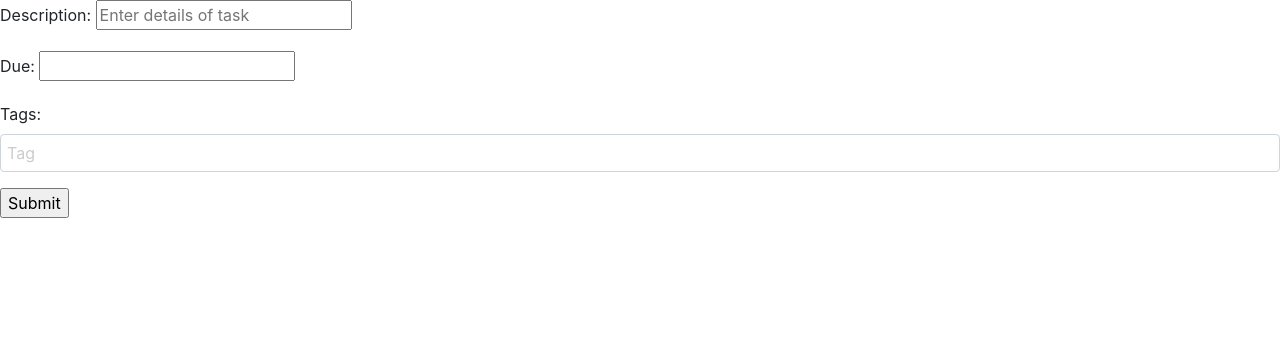
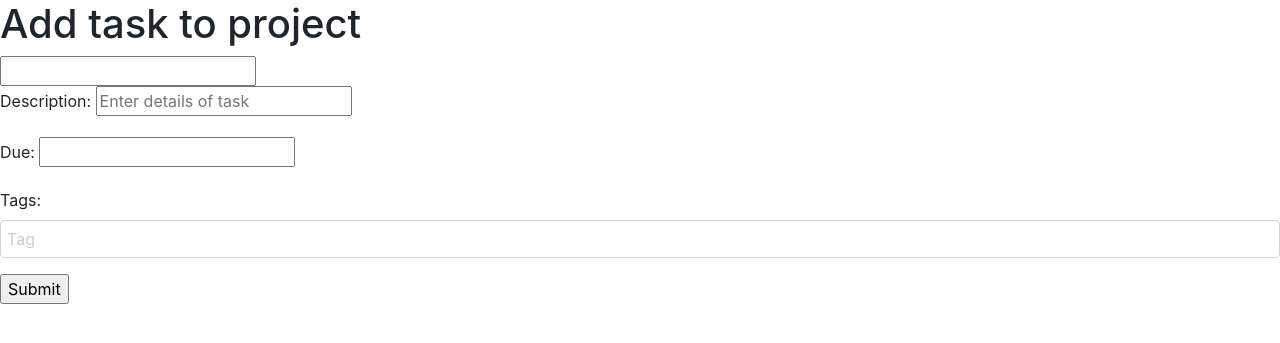
Before and after one commit to kellya/pytaskweb, a Flask app: template templates/task_add.html in a window 1280 px wide. Shown: the top 343 px of the page. Run offline with Flask 2, Linux system fonts and the light colour scheme; the template is opened without the code that fills it, so the values that code supplies are empty; some libraries are stand-ins or nearby versions.

Commit message:
Rewrote task_add to handle a new project, or existing projects Added a button to the projects.html to hit task_add with 'none' as a project Altered the task_add.html to display, but make read-only when adding a task to an existing project

```diff
--- a/taskwarrior.py
+++ b/taskwarrior.py
@@ -125,6 +125,11 @@ def main():
         result = request.form.to_dict()
         print(str(result))
         if result['submit'] == 'complete':
+            taskcommand = []
+            taskcommand.append('task')
+            taskcommand.append('done')
+            taskcommand.append(result['uuid'])
+            subprocess.run(taskcommand)
             return render_template('complete.html', result=result)
         elif result['submit'] == 'edit':
             return render_template('edit.html', result=result)
--- a/templates/projects.html
+++ b/templates/projects.html
@@ -6,6 +6,9 @@
             <button type="submit" name='sync' title="Refresh project list" value="sync" class="btn btn-outline-dark">
                 <i class="fa fa-refresh"></i>
             </button>
+            <a href="{{ url_for('task_add', project=none) }}" class="btn btn-outline-dark" role="button" target="centeriframe">
+                <i class="fa fa-plus"></i>
+            </a>
         </form>
     </div>
     {% for project in projects %}
--- a/templates/task_add.html
+++ b/templates/task_add.html
@@ -32,9 +32,13 @@
     </script>
 {% endblock %}
 {% block body %}
-    {{ project }}
+    <h1>Add task to project</h1>
     <form id="task_data" method="POST">
-        <input type="hidden" name="project" value="{{ project }}">
+        {% if project is none %}
+        <input type="text" name="project" placeholder="Enter a name for a project">
+    {% else %}
+        <input type="text" name="project" readonly="readonly" value="{{ project }}">
+    {% endif %}
         <p>
             <label for="description">Description: </label>
             <input aria-label="Description:" name="description" placeholder="Enter details of task" type="text" />
--- a/templates/tasks.html
+++ b/templates/tasks.html
@@ -3,7 +3,7 @@
 <h1 class="sectiontitle">Tasks</h1>
     <form method="POST" name="project_tasks" action="{{ url_for('project_tasks', name=tasks[0]['project'])}}">
     <div class="toolbox">
-        <div class="btn_toolbar" role="toolbar" aria-title="toolboxk">
+        <div class="btn_toolbar" role="toolbar" aria-title="toolbox">
             <div class="btn-group mr-2" role="group" aria-label="Navigation">
                 <a href="/" class="btn btn-outline-dark" role="button" target="_parent"><i class="fa fa-home"></i></a>
                 <button type="submit" name="sync" title="Refresh task list" value="sync" class="btn btn-outline-dark">
```
